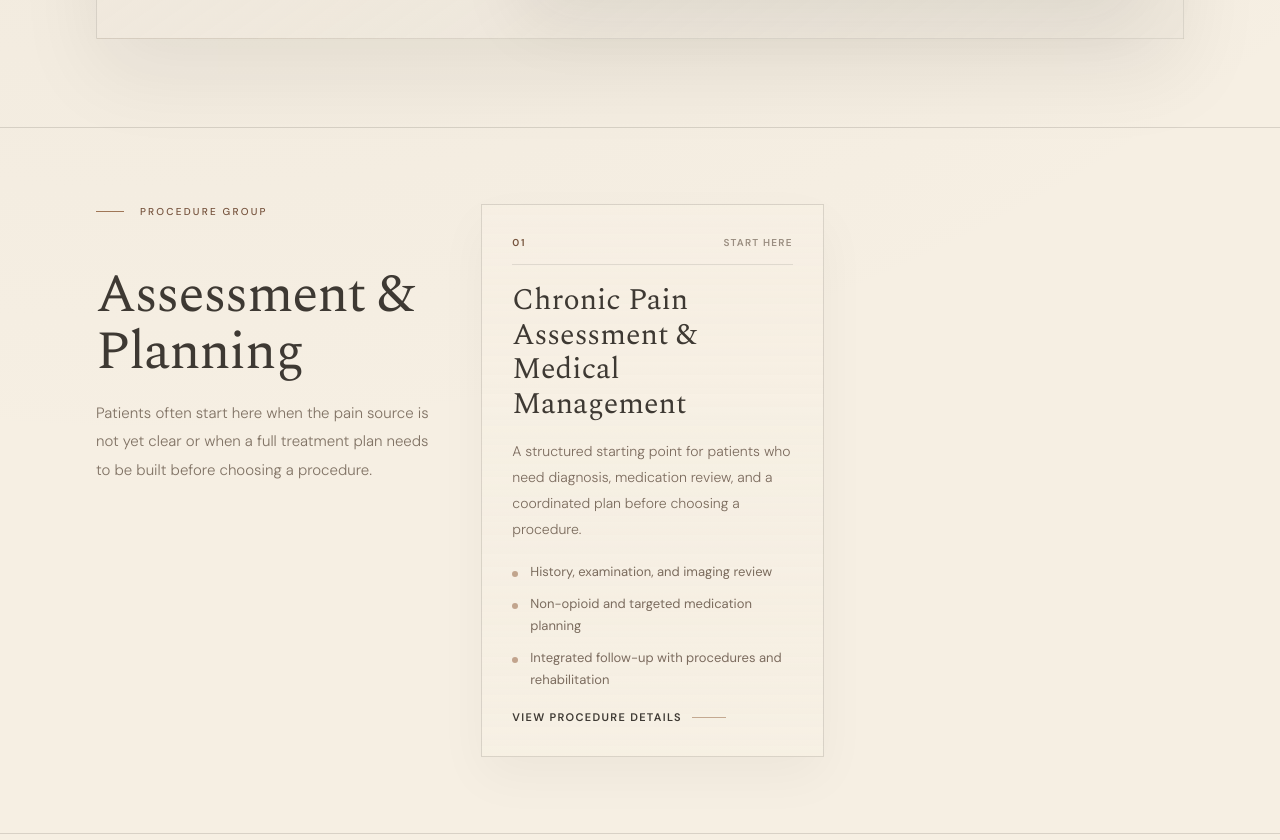
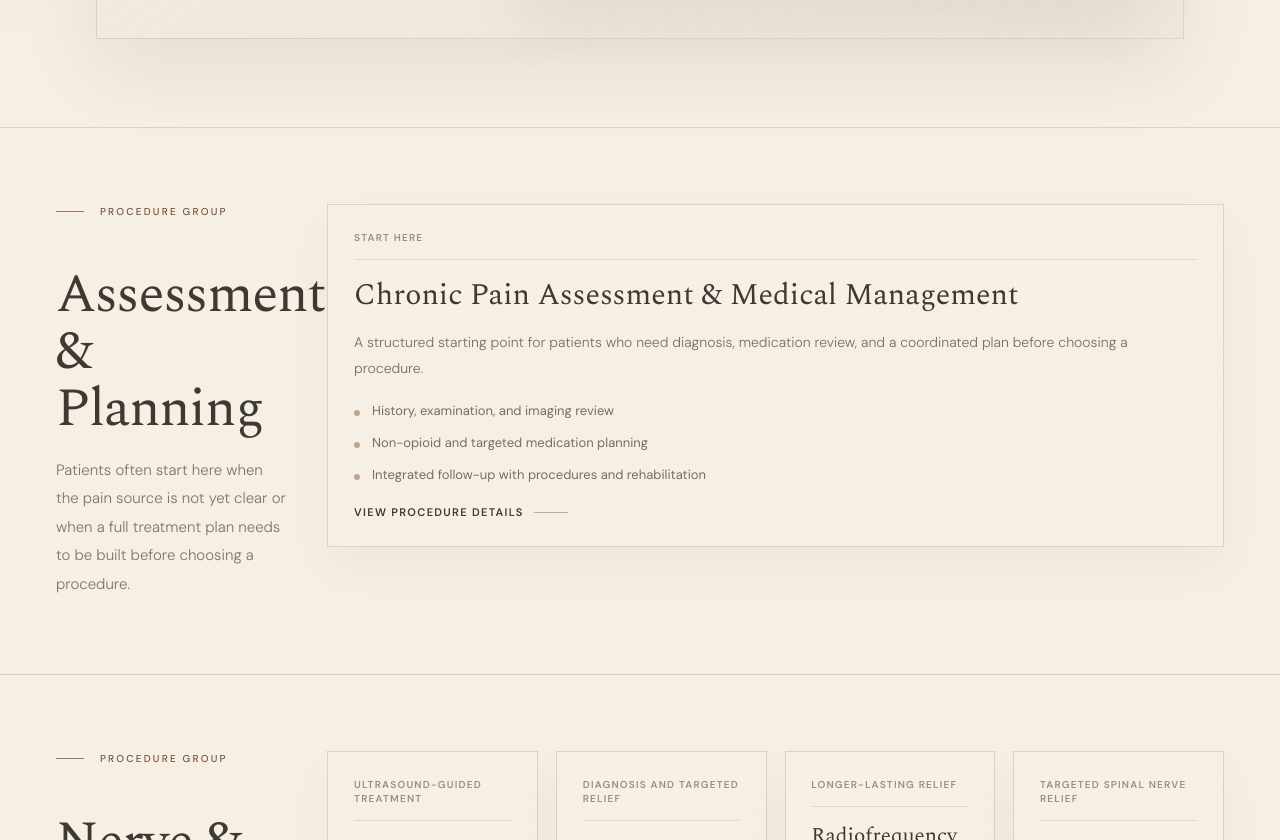
Before and after one commit to KAPA-Software-Group/kapa-pain-website, a Next.js app in the folder next-app/: page /patient-procedures in a window 1280 px wide. Shown: the part 1960-2800 px from the top of the page. Built offline with nearby package versions, Linux system fonts and the light colour scheme.

Commit message:
Fixed header issues and more design with PP

```diff
--- a/next-app/app/globals.css
+++ b/next-app/app/globals.css
@@ -1582,6 +1582,9 @@ body {
 .procedure-hub-intro-section .section-inner {
   padding-bottom: 88px;
 }
+.procedure-hub-group-section .section-inner {
+  max-width: 1400px;
+}
 .procedure-section-muted {
   background: rgba(220, 207, 186, 0.2);
 }
@@ -2041,13 +2044,14 @@ body {
 }
 .procedure-group-layout {
   display: grid;
-  grid-template-columns: minmax(240px, 0.48fr) minmax(0, 1fr);
-  gap: 48px;
+  grid-template-columns: minmax(190px, 0.26fr) minmax(0, 1fr);
+  gap: clamp(28px, 3vw, 42px);
   align-items: start;
 }
 .procedure-group-aside {
   position: sticky;
   top: 112px;
+  max-width: 300px;
 }
 .procedure-card-grid {
   display: grid;
@@ -2056,6 +2060,16 @@ body {
 }
 .procedure-hub-card-grid {
   gap: 18px;
+  grid-template-columns: repeat(2, minmax(0, 1fr));
+}
+.procedure-hub-card-grid[data-card-count="1"] {
+  grid-template-columns: minmax(0, 1fr);
+}
+.procedure-hub-card-grid[data-card-count="3"] {
+  grid-template-columns: repeat(3, minmax(0, 1fr));
+}
+.procedure-hub-card-grid[data-card-count="4"] {
+  grid-template-columns: repeat(4, minmax(0, 1fr));
 }
 .procedure-card {
   display: flex;
@@ -2070,7 +2084,8 @@ body {
 .procedure-hub-card {
   position: relative;
   overflow: hidden;
-  padding: 30px;
+  min-width: 0;
+  padding: clamp(24px, 2vw, 30px);
   background:
     linear-gradient(
       180deg,
@@ -2087,6 +2102,32 @@ body {
   animation: procedureFloatIn 0.72s var(--ease) both;
   animation-delay: calc(var(--stagger) * 80ms);
 }
+.procedure-hub-card-grid[data-card-count="1"] .procedure-hub-card {
+  min-height: 320px;
+  justify-content: space-between;
+}
+.procedure-hub-card-grid[data-card-count="3"] .procedure-card-topline,
+.procedure-hub-card-grid[data-card-count="4"] .procedure-card-topline {
+  align-items: flex-start;
+  flex-direction: column;
+  gap: 8px;
+}
+.procedure-hub-card-grid[data-card-count="3"] .procedure-card-eyebrow,
+.procedure-hub-card-grid[data-card-count="4"] .procedure-card-eyebrow {
+  text-align: left;
+}
+.procedure-hub-card-grid[data-card-count="3"] .procedure-card-title,
+.procedure-hub-card-grid[data-card-count="4"] .procedure-card-title {
+  overflow-wrap: anywhere;
+  hyphens: auto;
+  line-height: 1.12;
+}
+.procedure-hub-card-grid[data-card-count="3"] .procedure-card-title {
+  font-size: clamp(23px, 1.8vw, 28px);
+}
+.procedure-hub-card-grid[data-card-count="4"] .procedure-card-title {
+  font-size: clamp(21px, 1.35vw, 24px);
+}
 .procedure-hub-card::before {
   content: "";
   position: absolute;
@@ -2147,6 +2188,7 @@ body {
   font-weight: 300;
   line-height: 1.15;
   color: var(--mahogany);
+  overflow-wrap: break-word;
 }
 .procedure-card-copy {
   font-family: var(--f-sans);
--- a/next-app/app/patient-procedures/page.tsx
+++ b/next-app/app/patient-procedures/page.tsx
@@ -63,7 +63,7 @@ export const metadata: Metadata = {
 export default function PatientProceduresPage() {
   return (
     <>
-      <SiteHeader />
+      <SiteHeader overlay />
 
       <main className="page-shell procedure-shell">
         <section className="inner-hero procedure-hero">
@@ -141,14 +141,20 @@ export default function PatientProceduresPage() {
             className="procedure-section procedure-hub-group-section"
           >
             <div className="section-inner">
-              <div className="procedure-group-layout">
+              <div
+                className="procedure-group-layout"
+                data-card-count={group.slugs.length}
+              >
                 <div className="procedure-group-aside">
                   <div className="section-label">Procedure Group</div>
                   <h2 className="procedure-section-title">{group.title}</h2>
                   <p className="procedure-section-copy">{group.description}</p>
                 </div>
 
-                <div className="procedure-card-grid procedure-hub-card-grid">
+                <div
+                  className="procedure-card-grid procedure-hub-card-grid"
+                  data-card-count={group.slugs.length}
+                >
                   {group.slugs.map((slug, cardIndex) => {
                     const page = patientProcedurePages.find(
                       (entry) => entry.slug === slug
@@ -165,9 +171,6 @@ export default function PatientProceduresPage() {
                         style={{ "--stagger": cardIndex } as CSSProperties}
                       >
                         <div className="procedure-card-topline">
-                          <span className="procedure-card-index">
-                            {String(cardIndex + 1).padStart(2, "0")}
-                          </span>
                           <span className="procedure-card-eyebrow">
                             {page.eyebrow}
                           </span>
--- a/next-app/components/placeholder-page.tsx
+++ b/next-app/components/placeholder-page.tsx
@@ -15,7 +15,7 @@ export function PlaceholderPage({
 }: PlaceholderPageProps) {
   return (
     <>
-      <SiteHeader />
+      <SiteHeader overlay />
 
       <main className="page-shell">
         <section className="inner-hero">
--- a/next-app/components/procedure-page.tsx
+++ b/next-app/components/procedure-page.tsx
@@ -24,7 +24,7 @@ export function ProcedurePageView({ page }: ProcedurePageViewProps) {
 
   return (
     <>
-      <SiteHeader />
+      <SiteHeader overlay />
 
       <main className="page-shell procedure-shell">
         <section className="inner-hero procedure-hero">
```
